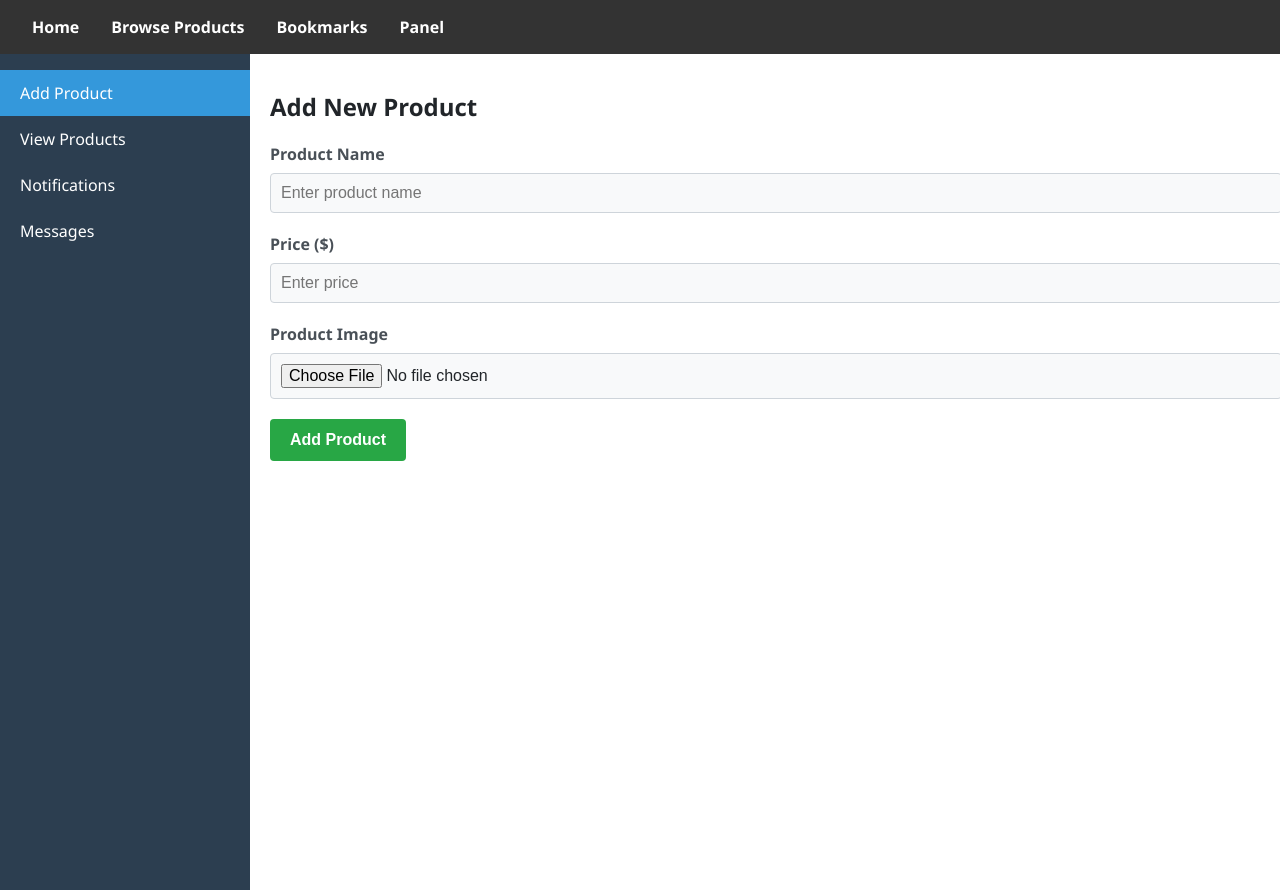
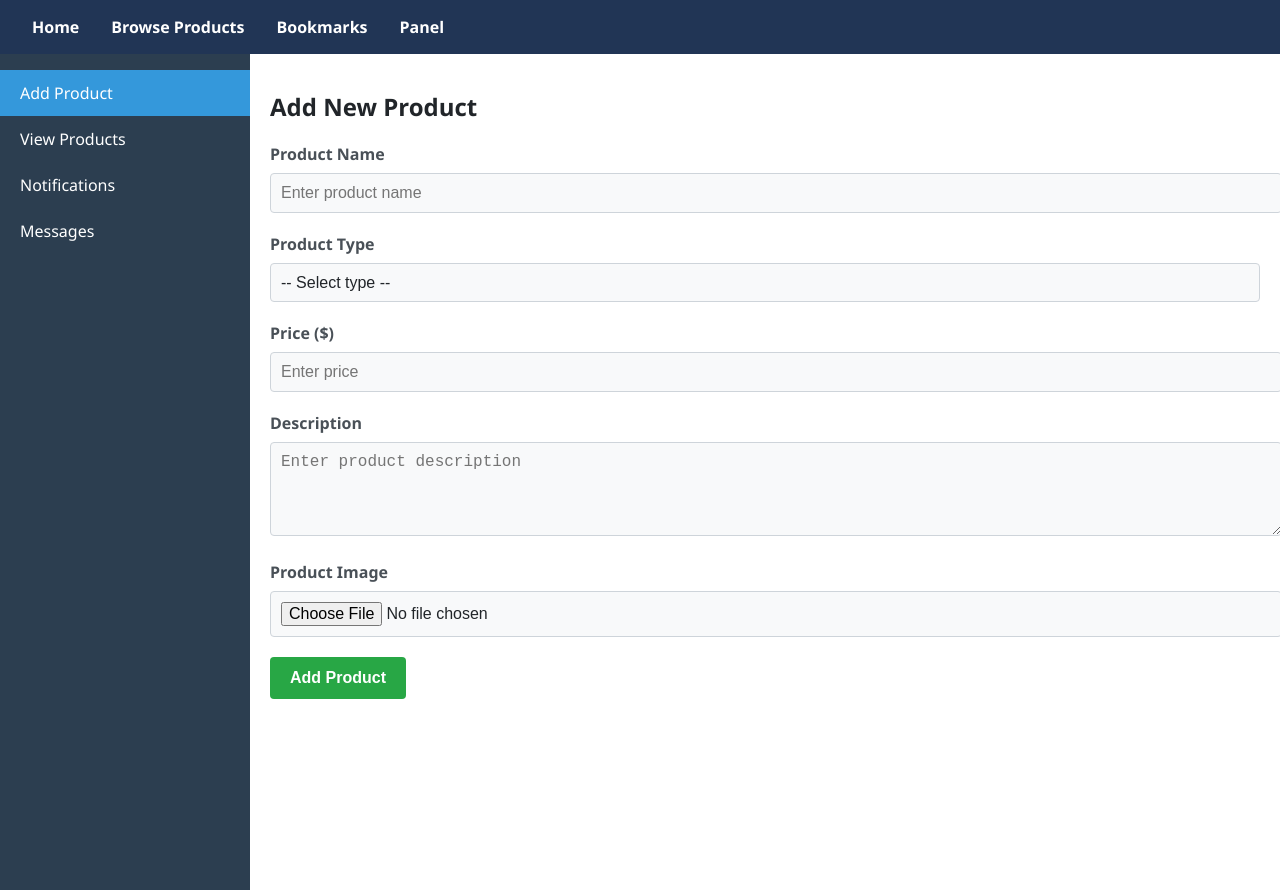
Before and after one commit to ermiralliu/hackathon-fti, a SvelteKit app: page /panel/add in a window 1280 px wide. Built offline with nearby package versions, Linux system fonts and the light colour scheme.

Commit message:
add product funksionalitet

```diff
--- a/package.json
+++ b/package.json
@@ -37,6 +37,7 @@
 		"@auth/sveltekit": "^1.8.0",
 		"@prisma/client": "^6.6.0",
 		"@sveltejs/adapter-node": "^5.2.12",
-		"bcrypt": "^5.1.1"
+		"bcrypt": "^5.1.1",
+		"uuid": "^11.1.0"
 	}
 }
--- a/src/lib/components/NavBar.svelte
+++ b/src/lib/components/NavBar.svelte
@@ -9,11 +9,11 @@
 
 <style>
     nav {
-        background-color: #333;
+        background-color: #213555;
         padding: 1rem;
-        position: fixed; /* Make the nav bar fixed */
+        position: fixed;
         top: 0;
-        width: 100%; /* Ensure it spans the width of the screen */
+        width: 100%;
         z-index: 1000;
 
     }
--- a/src/lib/components/authForm.svelte
+++ b/src/lib/components/authForm.svelte
@@ -34,7 +34,7 @@
       Role:
       <select name="role">
         <option value="consumer" selected> Bleres </option>
-        <option value="fermer"> Fermer </option>
+        <option value="farmer"> Fermer </option>
       </select>
     </label>
   {/if}
--- /dev/null
+++ b/src/lib/helpers/saveImage.helper.ts
@@ -0,0 +1,26 @@
+// src/lib/utils/fileUpload.js
+import fs from 'fs/promises';
+import path from 'path';
+import { v4 as uuidv4 } from 'uuid';
+
+export async function saveImageToStaticFolder(imageFile: File) {
+    try {
+        // Create static/images directory if it doesn't exist
+        const staticDir = path.join(process.cwd(), 'static', 'images');
+        await fs.mkdir(staticDir, { recursive: true });
+
+        // Generate unique filename
+        const fileExt = imageFile.name.split('.').pop();
+        const fileName = `${uuidv4()}.${fileExt}`;
+        const filePath = path.join(staticDir, fileName);
+
+        // Save file
+        const buffer = Buffer.from(await imageFile.arrayBuffer());
+        await fs.writeFile(filePath, buffer);
+
+        return `/images/${fileName}`;
+    } catch (error) {
+        console.error('Error saving image:', error);
+        throw new Error('Failed to save image');
+    }
+}
--- a/src/lib/services/farmer.service.ts
+++ b/src/lib/services/farmer.service.ts
@@ -2,16 +2,23 @@
 import prisma from "../prisma";
 import type { Product } from "@prisma/client";
 
-export async function addProduct(farmerId: number, entry: Product) {
+
+export async function addProduct(farmerId: number, entry: Omit<Product, 'id' | 'farmer' | 'farmerId'>) {
   try {
-    await prisma.product.create({
-      data: entry
-    });
-    console.log("should've been created successfully");
+      await prisma.product.create({
+          data: {
+              ...entry,
+              farmer: {
+                  connect: { id: farmerId } // Connect to an existing farmer
+              }
+          }
+      });
+      console.log("Product created successfully");
   } catch (error: any) {
-    console.error('Error deleting record:', error);
+      console.error('Error creating product:', error);
   }
 }
+
 
 export async function deleteProduct(entryId: number, farmerId: number) {
   // po ve userId =2 just for tests for convenience sake
@@ -56,3 +63,7 @@ export async function updateProduct(productId: number, updates: Partial<Product>
     return null; // Or you could throw the error if you want the calling function to handle it
   }
 }
+export async function getFarmer(userId: number) {
+  return await prisma.user.findUnique({where: {id: userId}})
+
+}
--- /dev/null
+++ b/src/routes/panel/add/+page.server.js
@@ -0,0 +1,61 @@
+// @ts-nocheck
+import { addProduct } from "$lib/services/farmer.service";
+import { saveImageToStaticFolder } from "$lib/helpers/saveImage.helper";
+import { error, redirect } from '@sveltejs/kit';
+
+export function load(){
+
+}
+
+export const actions = {
+    create: async ({ request, locals }) => {
+        const form = await request.formData();
+        const farmerId = locals.user?.id;
+
+
+
+        const name = form.get("name");
+        const type = form.get("type");
+        const price = Number(form.get("price"));
+        const description = form.get("description");
+        const photo = form.get("photo");
+
+        // Basic validation
+        if (!name || !type || !price) {
+            return error(400, {
+                error: 'Missing required fields',
+                message: 'Name, type, and price are required'
+            });
+        }
+
+        try {
+            let imagePath = null;
+
+            // Process image if provided
+            if (photo instanceof File && photo.size > 0) {
+                imagePath = await saveImageToStaticFolder(photo);
+            }
+
+            // Add product to database
+            const product = await addProduct(farmerId, {
+                name,
+                type,
+                price,
+                description,
+                image: imagePath
+            });
+
+            return {
+                success: true,
+                product,
+                message: "Product added successfully"
+            };
+
+        } catch (err) {
+            return error(500, {
+                err: 'Server Error',
+                message: error.message || 'Failed to add product'
+            });
+        }
+    }
+};
--- a/src/routes/panel/add/+page.svelte
+++ b/src/routes/panel/add/+page.svelte
@@ -1,108 +1,116 @@
 <script>
     // @ts-nocheck
+    import { enhance } from "$app/forms";
 
-    let newProduct = {
-    name: '',
-    price: '',
-    image: null,
-    imagePreview: ''
-  };
-  // Handle image upload
+    let currentImage = $state(null);
+    let imagePreview = $state("");
+
     function handleImageUpload(event) {
       const file = event.target.files[0];
       if (file) {
-      newProduct.image = file;
-      newProduct.imagePreview = URL.createObjectURL(file);
+        currentImage = file;
+        imagePreview = URL.createObjectURL(file);
       }
     }
+</script>
 
-  // Add new product
-  function addProduct() {
-    if (newProduct.name && newProduct.price) {
-      products.update(p => [...p, {
-        id: Date.now(),
-        ...newProduct,
-        price: parseFloat(newProduct.price)
-      }]);
-
-      // Reset form
-      newProduct = {
-        name: '',
-        price: '',
-        image: null,
-        imagePreview: ''
-      };
-    }
-  }
-
-</script>
 <div class="tab-content">
     <h2>Add New Product</h2>
+    <!-- Add enctype attribute here -->
+    <form use:enhance method="POST" action="?/create" enctype="multipart/form-data">
+        <!-- Product Name -->
         <div class="form-group">
             <label for="product-name">Product Name</label>
             <input
                 id="product-name"
                 type="text"
-        bind:value={newProduct.name}
+                name="name"
                 placeholder="Enter product name"
+                required
             />
         </div>
+
+        <!-- Product Type -->
+        <div class="form-group">
+            <label for="product-type">Product Type</label>
+            <select id="product-type" name="type" required>
+                <option value="" selected disabled>-- Select type --</option>
+                <option value="fruit">Fruit</option>
+                <option value="vegetable">Vegetable</option>
+                <option value="alcoholic beverages">Alcoholic Beverage</option>
+                <option value="juice">Juice</option>
+                <option value="dairy">Dairy</option>
+                <option value="other">Other</option>
+            </select>
+        </div>
+
+        <!-- Product Price -->
         <div class="form-group">
             <label for="product-price">Price ($)</label>
             <input
                 id="product-price"
                 type="number"
-        bind:value={newProduct.price}
+                name="price"
                 placeholder="Enter price"
+                step="0.01"
+                min="0"
+                required
             />
         </div>
+
+        <!-- Product Description -->
+        <div class="form-group">
+            <label for="product-description">Description</label>
+            <textarea
+                id="product-description"
+                name="description"
+                placeholder="Enter product description"
+                rows="4"
+            ></textarea>
+        </div>
+
+        <!-- Product Image -->
         <div class="form-group">
             <label for="product-image">Product Image</label>
             <input
                 id="product-image"
                 type="file"
                 accept="image/*"
-        on:change={handleImageUpload}
+                name="photo"
+                onchange={handleImageUpload}
             />
-      {#if newProduct.imagePreview}
-        <img src={newProduct.imagePreview} alt="Preview" class="image-preview"/>
+            {#if imagePreview}
+                <img src={imagePreview} alt="Preview" class="image-preview" />
             {/if}
         </div>
-    <button on:click={addProduct} class="submit-btn">Add Product</button>
+
+        <!-- Submit Button -->
+        <button type="submit" class="submit-btn">Add Product</button>
+    </form>
 </div>
 
   <style>
-    /* Base Styles */
     :global(body) {
       margin: 0;
       padding: 0;
       font-family: 'Segoe UI', Tahoma, Geneva, Verdana, sans-serif;
       background-color: #f8f9fa;
       color: #212529;
-      min-width: 320px; /* Prevent horizontal scrolling on very narrow screens */
+      min-width: 320px;
     }
-
-
-
-
-
     .tab-content {
       max-width: 1200px;
       margin: 0 auto;
     }
-
-    /* Form Styles */
     .form-group {
       margin-bottom: 20px;
     }
-
     .form-group label {
       display: block;
       margin-bottom: 8px;
       font-weight: 600;
       color: #495057;
     }
-
     .form-group input {
       width: 100%;
       padding: 10px;
@@ -111,7 +119,6 @@
       font-size: 16px;
       background-color: #f8f9fa;
     }
-
     .submit-btn {
       background-color: #28a745;
       color: white;
@@ -123,13 +130,9 @@
       font-weight: 600;
       transition: background-color 0.3s;
     }
-
     .submit-btn:hover {
       background-color: #218838;
     }
-
-
-
     .image-preview {
       max-width: 100%;
       max-height: 300px;
@@ -138,57 +141,51 @@
       border-radius: 4px;
       box-shadow: 0 2px 4px rgba(0,0,0,0.1);
     }
-
-
-
-
-
+    textarea {
+        width: 100%;
+        padding: 10px;
+        border: 1px solid #ced4da;
+        border-radius: 4px;
+        font-size: 16px;
+        background-color: #f8f9fa;
+        resize: vertical;
+    }
+    .form-group select {
+    width: 100%;
+    padding: 10px;
+    border: 1px solid #ced4da;
+    border-radius: 4px;
+    font-size: 16px;
+    background-color: #f8f9fa;
+    color: #212529;
+    appearance: none;
+    }
     @media (max-width: 576px) {
-
-
       .tab-content {
         padding: 10px;
       }
-
-      /* Better handling for very narrow screens */
       .form-group input {
-        width: calc(100% - 30px); /* Account for padding */
+        width: calc(100% - 30px);
       }
-
-      /* Ensure buttons don't overflow */
       button {
         white-space: normal;
         word-wrap: break-word;
       }
     }
-
-    /* Extra small devices (phones, 400px and down) */
     @media (max-width: 400px) {
-
-
-      /* Make form elements more compact */
       .form-group {
         margin-bottom: 12px;
       }
-
       .form-group input {
         padding: 8px 10px;
         font-size: 14px;
       }
-
-      /* Adjust button sizes */
       button {
         padding: 8px 12px;
         font-size: 14px;
       }
-
-
-
-      /* Smaller image preview */
         .image-preview {
         max-height: 200px;
       }
     }
-
-
   </style>
```
Also changed, not shown: static/images/67a6830c-e8d8-49a7-a749-57ffa1d757a6.png (added), 1 other file (tests, documents, lock files or other folders). Lines whose indentation alone changed are shown as unchanged.
